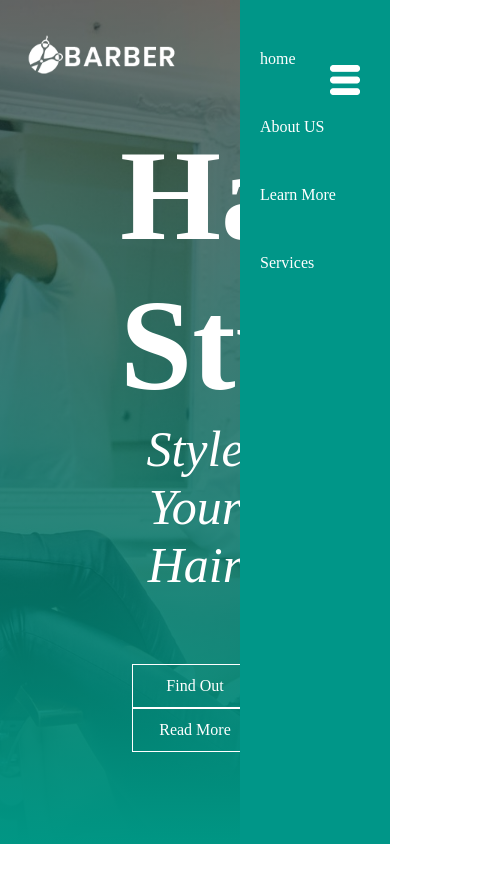
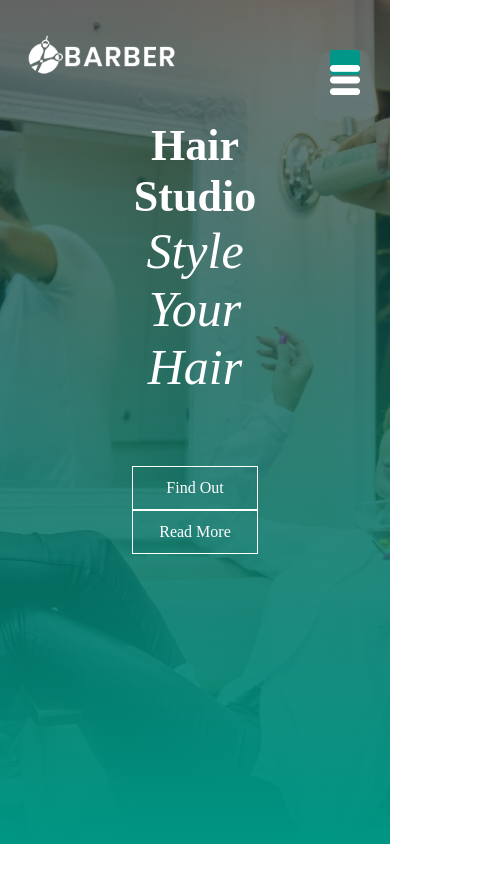
Before and after one commit to Sehab-sketch/hair_studio, a plain HTML site: page index.html in a window 390 px wide. Shown: the whole page, 481 px wide, since content can reach past the window. After the commit the page ends 844 px from the top, so only its background shows below. Drawn offline with Linux system fonts and the light colour scheme.

Commit message:
15JanCommit

```diff
--- a/style.css
+++ b/style.css
@@ -119,7 +119,7 @@ nav ul li a:hover{
     position: fixed;
     right: 30px;
     top: 50px;
-     z-index: 3;
+    z-index: 3;
     border-radius: 3px;
     cursor: pointer;
 }
@@ -128,3 +128,19 @@ nav ul li a:hover{
     width: 30px;
     margin-top: 15px;
 }
+
+@media screen and (max-width: 770px){
+    .banner-text h1{
+        font-size: 44px;
+    }
+
+    .banner-btn a{
+        display: block;
+        margin: auto;
+        padding-top: -20px;
+    }
+
+    .sideNav{
+        display: none;
+    }
+}
```
